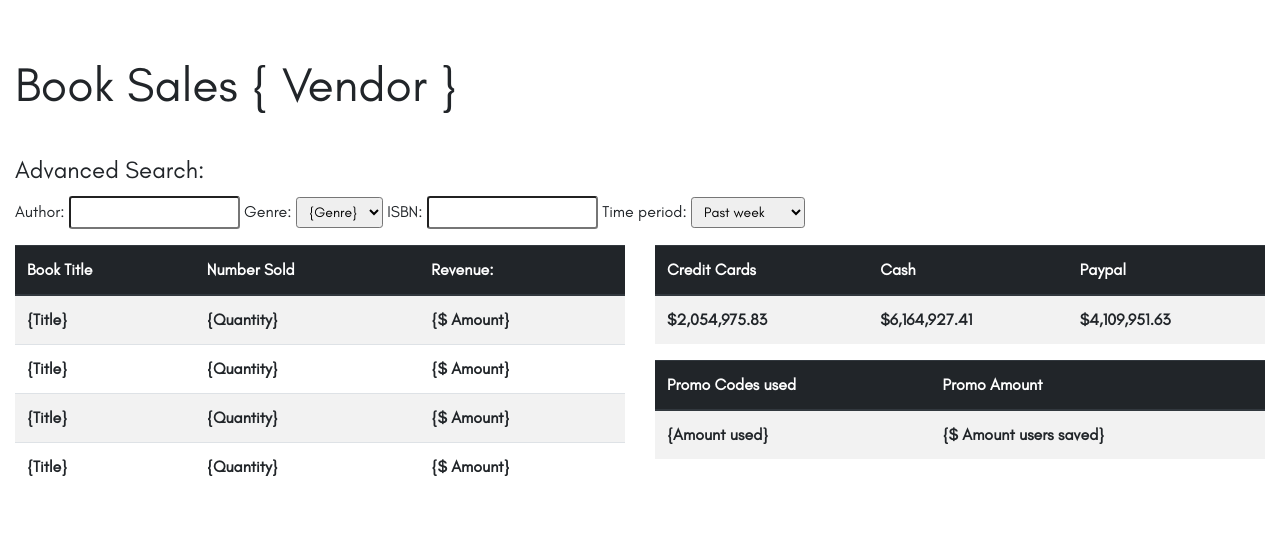
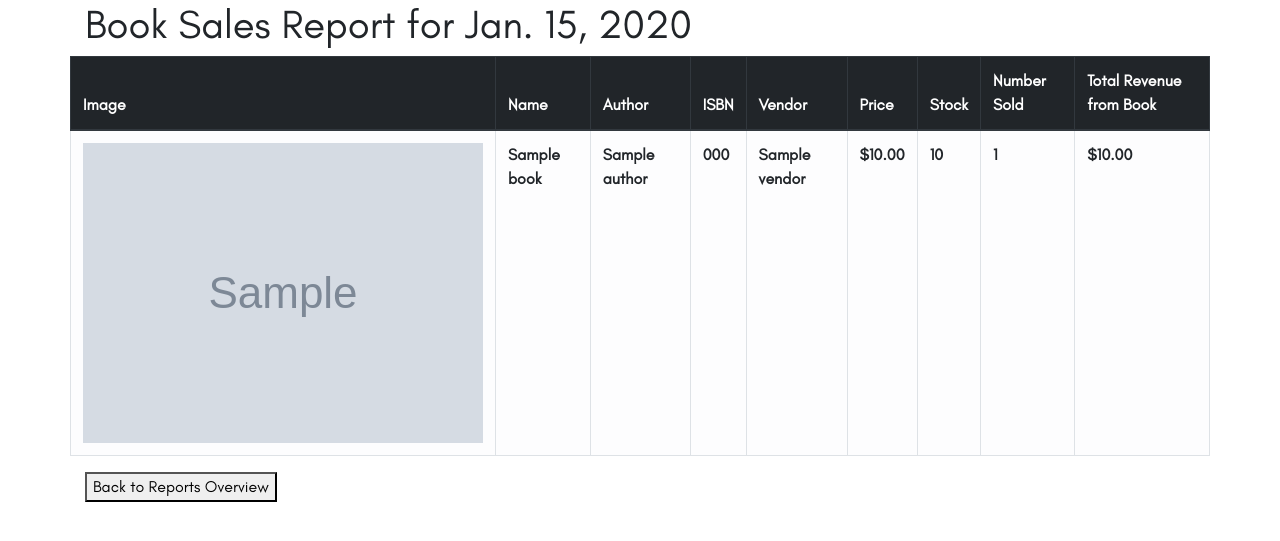
Before and after one commit to dsluo-archive/BookStore, a Django app: a page that uses templates/book_sales.html in a window 1280 px wide. Shown: the part 56-597 px from the top of the page. Run offline with Django 3.2, Linux system fonts and the light colour scheme; tables that the repository leaves empty hold one stand-in row (values such as "Sample post"); grey boxes marked "Sample" are stand-in pictures; lists and menus that the app fills with data are empty; parts of the project's set-up code (start-up, migrations or seed data) failed here and were passed over; some libraries are stand-ins or nearby versions.

Commit message:
Created a book_sales.html that lists out books data, number sold, and total amount sold

```diff
--- a/templates/book_sales.html
+++ b/templates/book_sales.html
@@ -3,110 +3,65 @@
 {% load static %}
 
 {% block per_page_css %}
-    <link rel="stylesheet" href="{% static 'css/eod.css' %}">
+
 {% endblock %}
 
 {% block main_content %}
 
-    <div class="container-fluid banner">
+
+    <div class="container">
+
+        <h1>Book Sales Report for {{ report.date }}</h1>
+
         <div class="row">
-            <div class="col-md-12">
-                <h4> Book Sales { Vendor }</h4>
-            </div>
-        </div>
-    </div>
-
-    <div class="container-fluid">
-        <div class="row table-cont">
-            <div class="col-md-12">
-                <form>
-                    <fieldset class="form-group">
-                        <legend>Advanced Search:</legend>
-                        Author: <input type="text" class="form-control-sm" name="author"></input>
-                        Genre: <select class="form-control-sm">
-                        <option value="">{Genre}</option>
-                        <option value="">{Genre}</option>
-                        <option value="">{Genre}</option>
-                        <option value="">{Genre}</option>
-                        <option value="">{Genre}</option>
-                    </select>
-                        ISBN: <input type="text" class="form-control-sm" name="ISBN"></input>
-                        Time period: <select class="form-control-sm">
-                        <option value="">Past week</option>
-                        <option value="">Past month</option>
-                        <option value="">Past 60 days</option>
-                        <option value="">Past year</option>
-                    </select>
-                    </fieldset>
-                </form>
-            </div>
-            <div class="col-md-6">
-                <table class="table table-striped">
+            <table class="table table-light table-bordered">
                 <thead class="thead-dark">
                     <tr>
-                        <th>Book Title</th>
+                        <th>Image</th>
+                        <th>Name</th>
+                        <th>Author</th>
+                        <th>ISBN</th>
+                        <th>Vendor</th>
+                        <th>Price</th>
+                        <th>Stock</th>
                         <th>Number Sold</th>
-                        <th>Revenue:</th>
+                        <th>Total Revenue from Book</th>
                     </tr>
                 </thead>
+
                 <tbody>
-                    <tr>
-                        <th>{Title}</th>
-                        <th>{Quantity}</th>
-                        <th>{$ Amount}</th>
+                    {% for book, values in books.items %}
+                        <tr class="clickable-row" data-href="{{ book.get_absolute_url }}">
+                            <th><img class="img-responsive" src="{{ book.item_picture.url }}"/></th>
+                            <th>{{ book.name }}</th>
+                            <th>{{ book.author }}</th>
+                            <th>{{ book.isbn }}</th>
+                            <th>{{ book.vendor }}</th>
+                            <th>${{ book.price }}</th>
+                            <th>{{ book.count_in_stock }}</th>
+                            <th>{{ values.0 }}</th>
+                            <th>${{ values.1 | floatformat:2}}</th>
                         </tr>
-                    <tr>
-                        <th>{Title}</th>
-                        <th>{Quantity}</th>
-                        <th>{$ Amount}</th>
-                    </tr>
-                    <tr>
-                        <th>{Title}</th>
-                        <th>{Quantity}</th>
-                        <th>{$ Amount}</th>
-                    </tr>
-                    <tr>
-                        <th>{Title}</th>
-                        <th>{Quantity}</th>
-                        <th>{$ Amount}</th>
-                    </tr>
+                    {% endfor %}
                 <tbody>
             </table>
         </div>
-            <div class="col-md-6">
-                <table class="table table-striped">
-                    <thead class="thead-dark">
-                    <tr>
-                        <th>Credit Cards</th>
-                        <th>Cash</th>
-                        <th>Paypal</th>
-                    </tr>
-                    </thead>
-                    <tbody>
-                    <tr>
-                        <th>$2,054,975.83</th>
-                        <th>$6,164,927.41</th>
-                        <th>$4,109,951.63</th>
-                    </tr>
-                    </tbody>
-                </table>
-                <table class="table table-striped">
-                    <thead class="thead-dark">
-                    <tr>
-                        <th>Promo Codes used</th>
-                        <th>Promo Amount</th>
-                    </tr>
-                    </thead>
-                    <tbody>
-                    <tr>
-                        <th>{Amount used}</th>
-                        <th>{$ Amount users saved}</th>
-                    </tr>
-                    </tbody>
-                </table>
-            </div>
 
-        </div>
+        <a href="{% url "analytics:reports_overview" %}"><button>Back to Reports Overview</button></a>
+
     </div>
 
 {% endblock main_content %}
+
+{% block jquery %}
+
+    <script>
+
+        jQuery(document).ready(function($) {
+            $(".clickable-row").click(function() {
+                window.location = $(this).data("href");
+            });
+        });
+    </script>
+
+{% endblock %}
```
Lines whose indentation alone changed are shown as unchanged.
